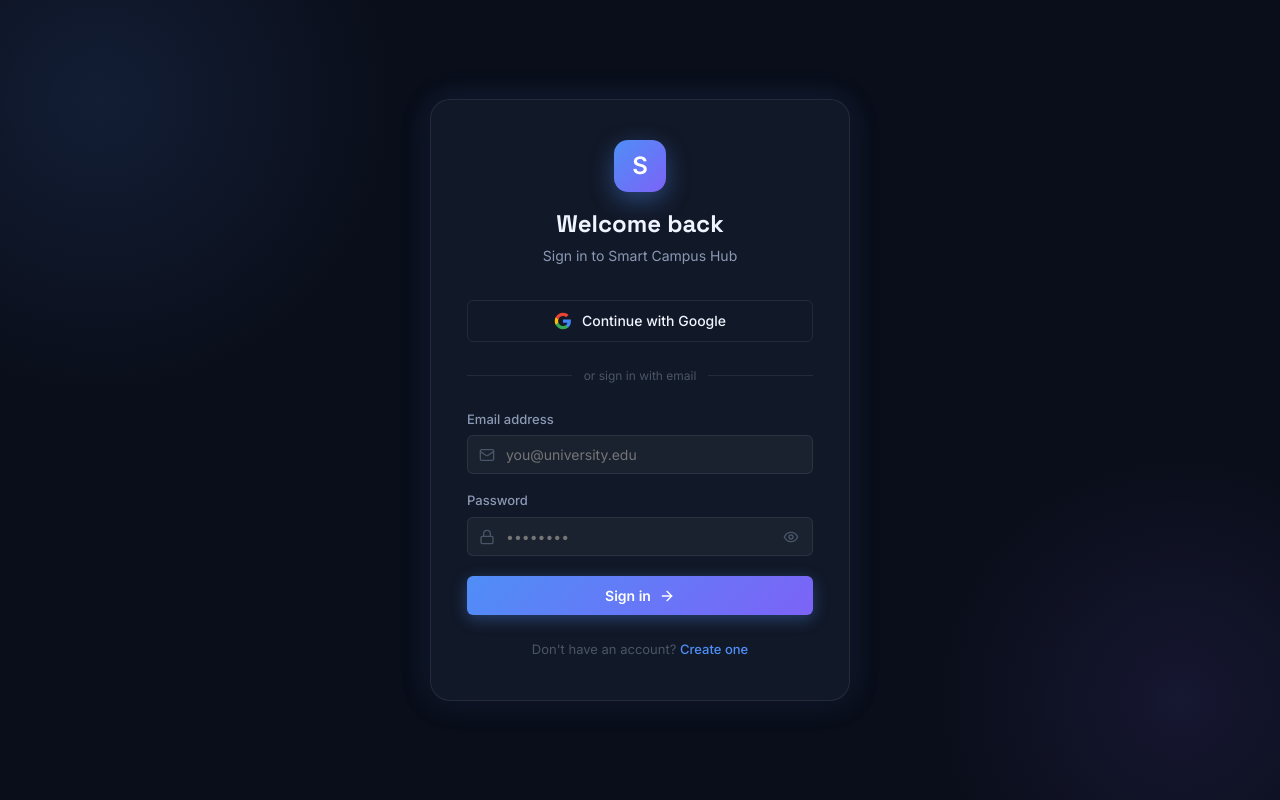
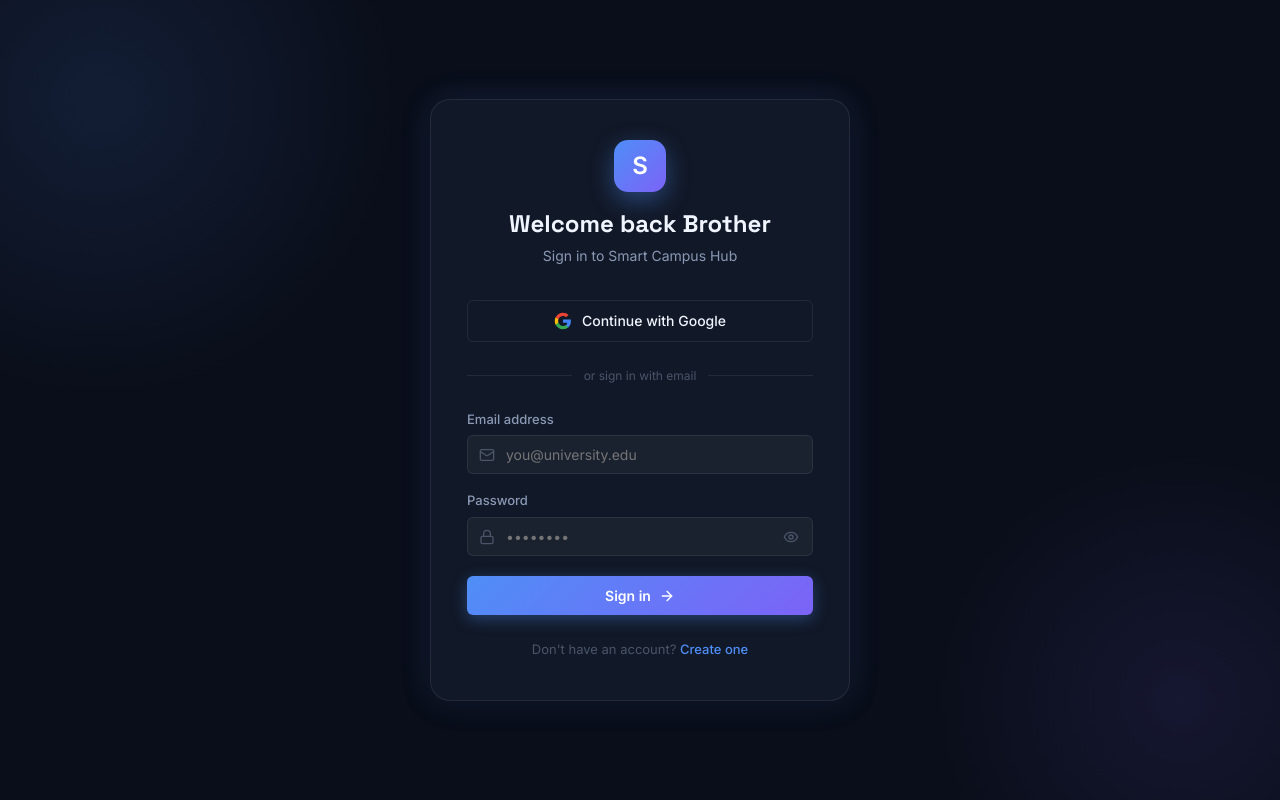
Before and after one commit to PKaveen01/CampusPulse, a React (Vite) app in the folder frontend/: page /login in a window 1280 px wide. Built offline with nearby package versions, Linux system fonts and the light colour scheme.

Commit message:
Change login header

```diff
--- a/frontend/src/pages/Auth/LoginPage.jsx
+++ b/frontend/src/pages/Auth/LoginPage.jsx
@@ -81,7 +81,7 @@ export default function LoginPage() {
             boxShadow: '0 8px 24px rgba(79,142,247,0.4)',
           }}>S</div>
           <h1 style={{ fontFamily: 'Space Grotesk', fontSize: 24, fontWeight: 700, marginBottom: 6 }}>
-            Welcome back
+            Welcome back Brother
           </h1>
           <p style={{ color: 'var(--text-secondary)', fontSize: 14 }}>
             Sign in to Smart Campus Hub
```
